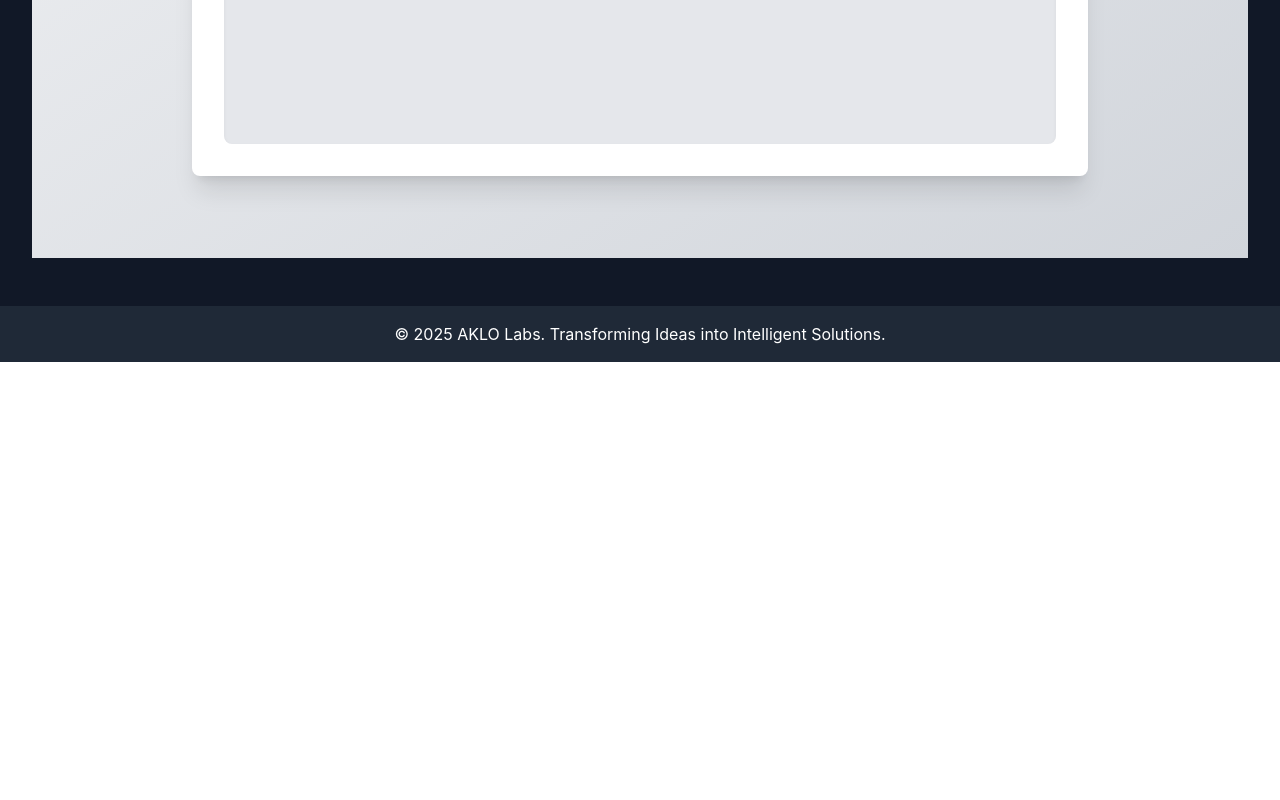
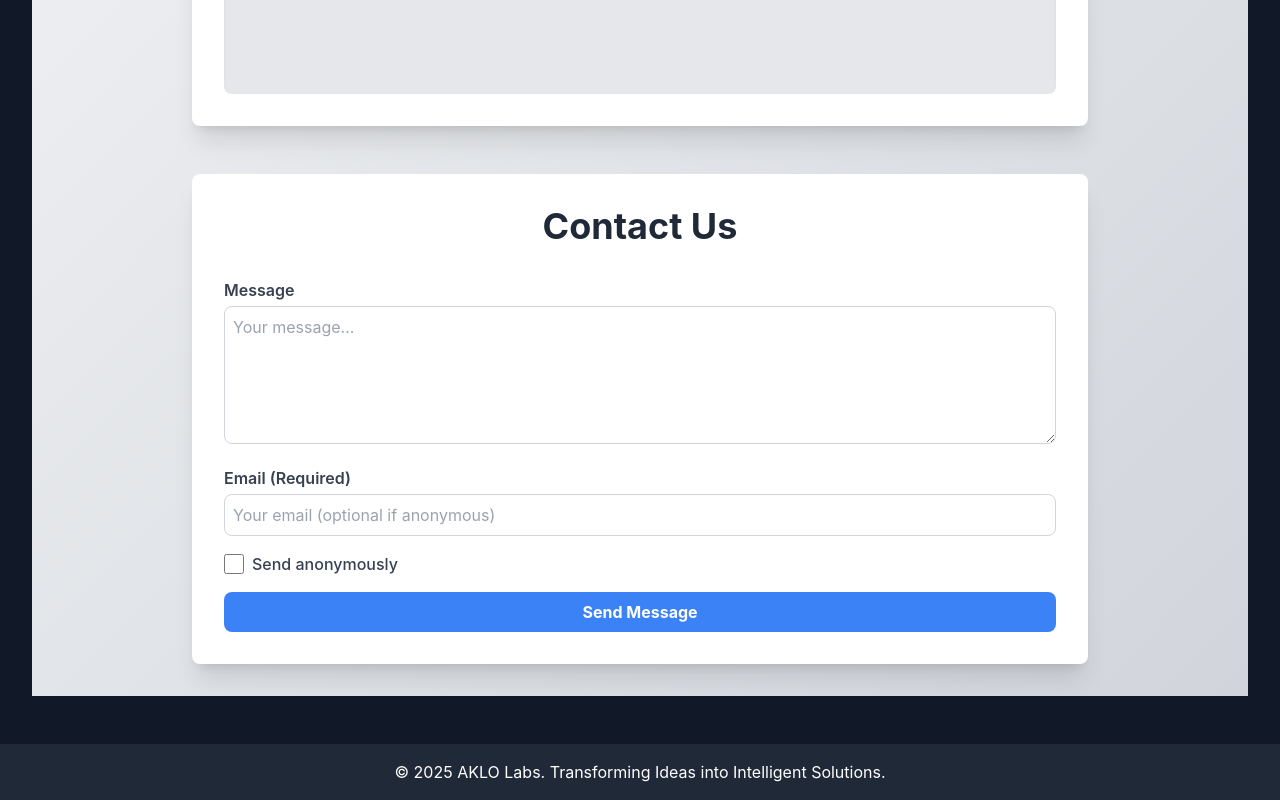
Before and after one commit to baseer23/consulting-website-frontend, a React (Create React App) app in the folder client/: page / in a window 1280 px wide. Shown: the part 5070-5870 px from the top of the page. Before the commit the page ends 5432 px from the top, so only its background shows below. Built offline with nearby package versions, Linux system fonts and the light colour scheme.

Commit message:
added contact us

```diff
--- a/client/src/pages/Contact.js
+++ b/client/src/pages/Contact.js
@@ -1,15 +1,48 @@
-// Contact.js
-import React from 'react';
+import React, { useState } from 'react';
 import { InlineWidget } from 'react-calendly';
 
 function Contact() {
+  const [anonymous, setAnonymous] = useState(false);
+  const [messageSent, setMessageSent] = useState(false);
+
+  const handleSubmit = async (e) => {
+    e.preventDefault();
+
+    const form = e.target;
+    const data = new FormData(form);
+
+    const response = await fetch('https://formspree.io/f/{YOUR_FORM_ID}', {
+      method: 'POST',
+      headers: {
+        Accept: 'application/json',
+      },
+      body: data,
+    });
+
+    if (response.ok) {
+      setMessageSent(true);
+      form.reset();
+    } else {
+      alert('There was an issue sending your message.');
+    }
+  };
+
   return (
-    <div className="min-h-screen bg-gradient-to-br from-gray-100 to-gray-300 flex items-center justify-center py-4 sm:py-8">
+    <div className="min-h-screen bg-gradient-to-br from-gray-100 to-gray-300 flex flex-col items-center justify-center py-4 sm:py-8 space-y-12">
+      {/* Calendly Section */}
       <div className="w-full max-w-md sm:max-w-4xl bg-white p-4 sm:p-8 rounded-lg shadow-xl">
-        <h2 className="text-2xl sm:text-4xl font-bold text-gray-800 mb-4 sm:mb-8 text-center">Schedule a Meeting</h2>
+        <h2 className="text-2xl sm:text-4xl font-bold text-gray-800 mb-4 sm:mb-8 text-center">
+          Schedule a Meeting
+        </h2>
         <div
           className="bg-gray-200 rounded-lg shadow-inner p-2 sm:p-4"
-          style={{ height: '500px', maxHeight: '70vh', display: 'flex', justifyContent: 'center', alignItems: 'center' }}
+          style={{
+            height: '500px',
+            maxHeight: '70vh',
+            display: 'flex',
+            justifyContent: 'center',
+            alignItems: 'center',
+          }}
         >
           <InlineWidget
             url="https://calendly.com/abdulbaseermohammedkhan"
@@ -17,6 +50,82 @@ function Contact() {
           />
         </div>
       </div>
+
+      {/* Contact Form Section */}
+      <div className="w-full max-w-md sm:max-w-4xl bg-white p-4 sm:p-8 rounded-lg shadow-xl">
+        <h2 className="text-2xl sm:text-4xl font-bold text-gray-800 mb-4 sm:mb-8 text-center">
+          Contact Us
+        </h2>
+        {!messageSent ? (
+          <form onSubmit={handleSubmit} className="space-y-4">
+            {/* Message Field */}
+            <div>
+              <label className="block text-gray-700 font-semibold mb-1">
+                Message
+              </label>
+              <textarea
+                name="message"
+                required
+                className="w-full border border-gray-300 rounded-lg p-2 focus:outline-none focus:ring-2 focus:ring-blue-400"
+                rows="5"
+                placeholder="Your message..."
+              ></textarea>
+            </div>
+
+            {/* Email Field */}
+            <div>
+              <label className="block text-gray-700 font-semibold mb-1">
+                Email {anonymous ? '(Optional)' : '(Required)'}
+              </label>
+              <input
+                type="email"
+                name="email"
+                required={!anonymous}
+                className={`w-full border border-gray-300 rounded-lg p-2 focus:outline-none focus:ring-2 ${
+                  anonymous ? 'focus:ring-gray-400' : 'focus:ring-blue-400'
+                }`}
+                placeholder="Your email (optional if anonymous)"
+              />
+            </div>
+
+            {/* Anonymous Toggle */}
+            <div className="flex items-center">
+              <input
+                type="checkbox"
+                id="anonymousToggle"
+                className="mr-2 h-5 w-5 text-blue-500 focus:ring-blue-400"
+                onChange={() => setAnonymous(!anonymous)}
+              />
+              <label
+                htmlFor="anonymousToggle"
+                className="text-gray-700 font-medium"
+              >
+                Send anonymously
+              </label>
+            </div>
+
+            {/* Submit Button */}
+            <button
+              type="submit"
+              className="w-full bg-blue-500 text-white font-bold py-2 rounded-lg hover:bg-blue-600 focus:outline-none focus:ring-2 focus:ring-blue-400"
+            >
+              Send Message
+            </button>
+          </form>
+        ) : (
+          <div className="text-center">
+            <h3 className="text-lg font-semibold text-green-600">
+              Thank you! Your message has been sent.
+            </h3>
+            <button
+              className="mt-4 text-blue-500 underline hover:text-blue-600"
+              onClick={() => setMessageSent(false)}
+            >
+              Send another message
+            </button>
+          </div>
+        )}
+      </div>
     </div>
   );
 }
```
